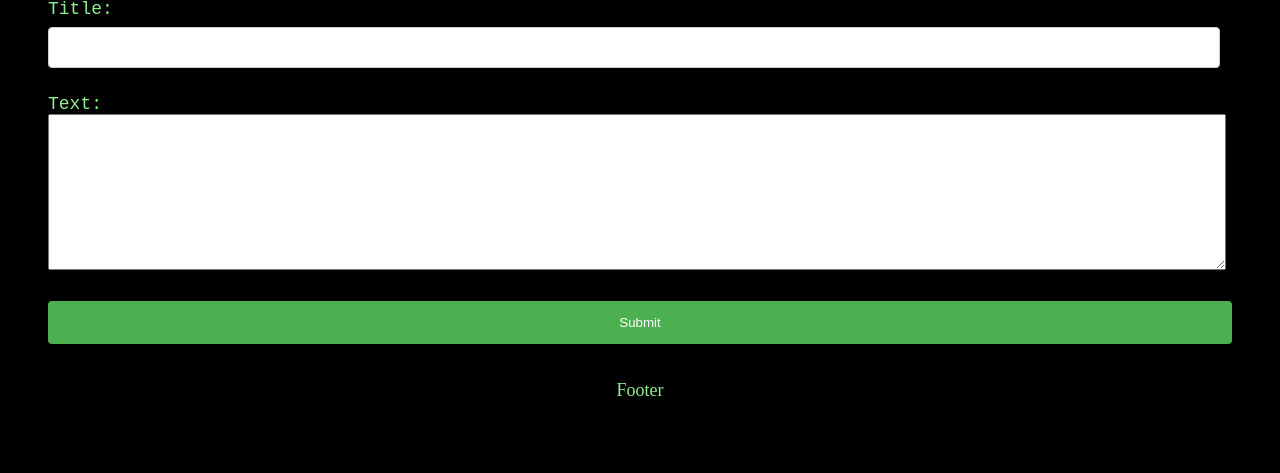
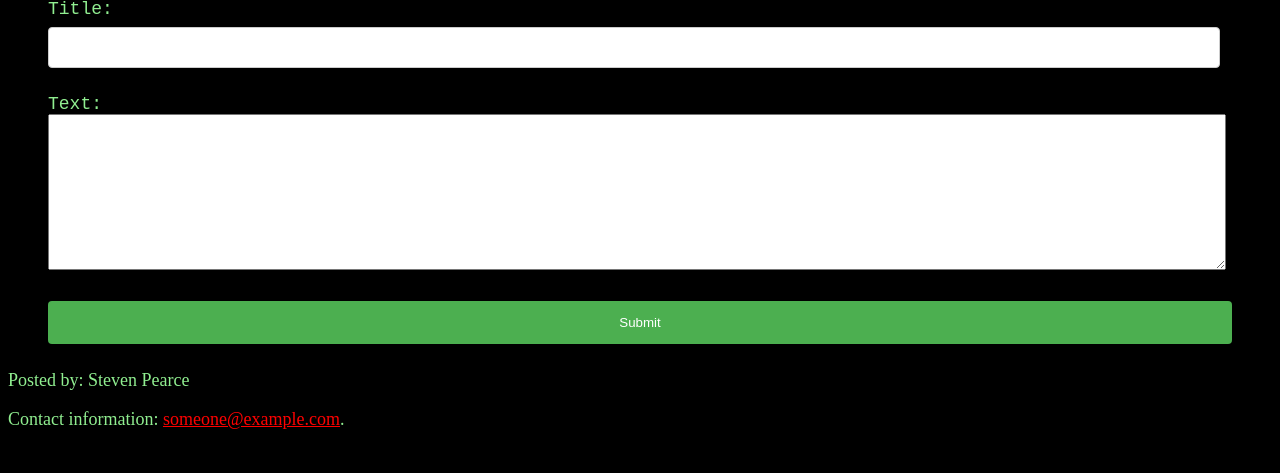
Before and after one commit to Pearcee/my-first-blog, a Django app: page /post/new/ in a window 1280 px wide. Shown: the part 147-620 px from the top of the page. Run offline with Django 3.2, Linux system fonts and the light colour scheme; the visitor is signed in with stand-in values (Sample User, id 1).

Commit message:
04/04/2020 18:26:15

```diff
--- a/blog/static/css/blog.css
+++ b/blog/static/css/blog.css
@@ -146,8 +146,12 @@
 }
 
 .footer {
-  background-color: black;
-  padding: 10px;
+  position: fixed;
+  left: 0;
+  bottom: 0;
+  width: 100%;
+  background-color: red;
+  color: white;
   text-align: center;
 }
 /*# sourceMappingURL=blog.css.map */
--- a/blog/static/css/blog.scss
+++ b/blog/static/css/blog.scss
@@ -154,8 +154,12 @@
   }
 
   .footer {
-    background-color: black;
-    padding: 10px;
+    position: fixed;
+    left: 0;
+    bottom: 0;
+    width: 100%;
+    background-color: red;
+    color: white;
     text-align: center;
   }
   /*# sourceMappingURL=blog.css.map */
--- a/blog/templates/blog/base.html
+++ b/blog/templates/blog/base.html
@@ -31,8 +31,10 @@
             </div>
         </div>
         <main id="maincontent"></main>
-        <div class="footer">
-            <p>Footer</p>
-          </div>
+        <footer>
+            <p>Posted by: Steven Pearce</p>
+            <p>Contact information: <a href="mailto:tests@gmail.com">
+            someone@example.com</a>.</p>
+        </footer>
     </body>
 </html>
```
Also changed, not shown: 1 other file.
